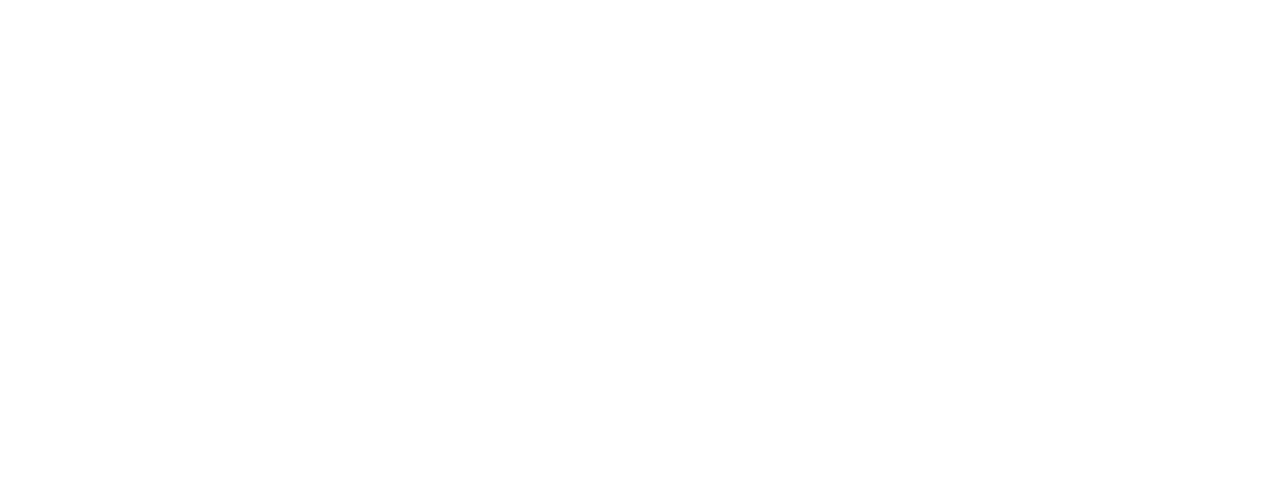
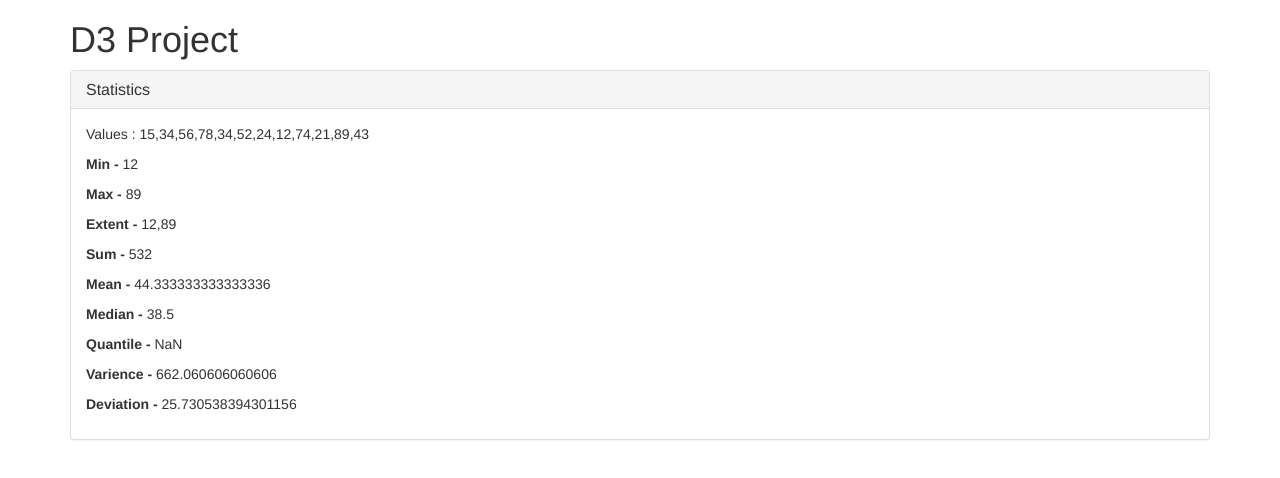
Before and after one commit to anirudhit/d3-project, a plain HTML site: page index.html in a window 1280 px wide. Drawn offline with Linux system fonts and the light colour scheme.

Commit message:
Update index.html
- Added a panel to display stats results

```diff
--- a/index.html
+++ b/index.html
@@ -8,9 +8,20 @@
     <link href="css/bootstrap.min.css" rel="stylesheet">
   </head>
   <body>
+      <div class="container">
+          <h1>D3 Project</h1>
+          <div class="panel panel-default" id="Statistics">
+                <div class="panel-heading">
+                    <h3 class="panel-title">Statistics</h3>
+                </div>
+                <div class="panel-body">
+                </div>
+          </div>
+      </div>
+      <script src="js/lib/jquery/jquery.min.js"></script>
+      <script src="js/lib/bootstrap/bootstrap.min.js"></script>
+      <script src="js/lib/d3/d3.min.js"></script>
 
-        <script src="js/lib/jquery/jquery.min.js"></script>
-        <script src="js/lib/bootstrap/bootstrap.min.js"></script>
-        <script src="js/lib/d3/d3.min.js"></script>
+      <script src="js/statistics-d3.js"></script>
   </body>
 </html>
```
